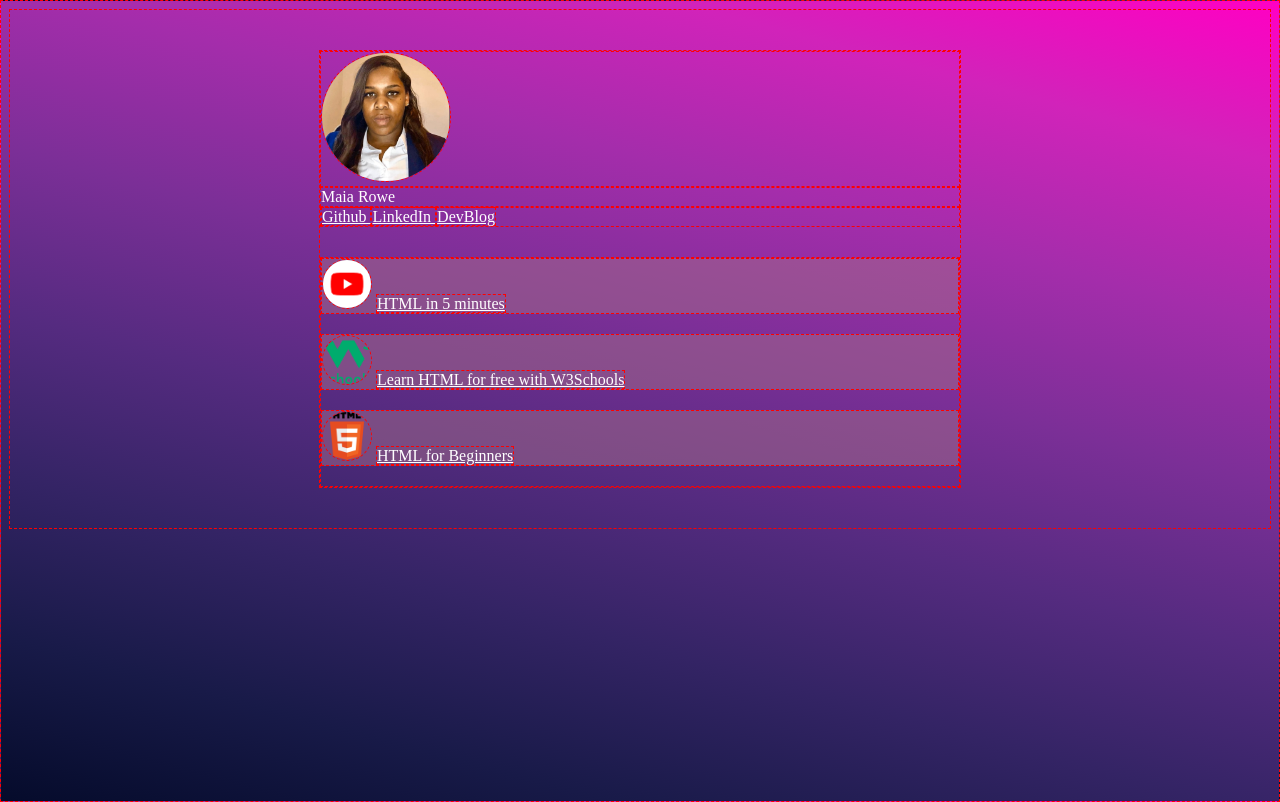
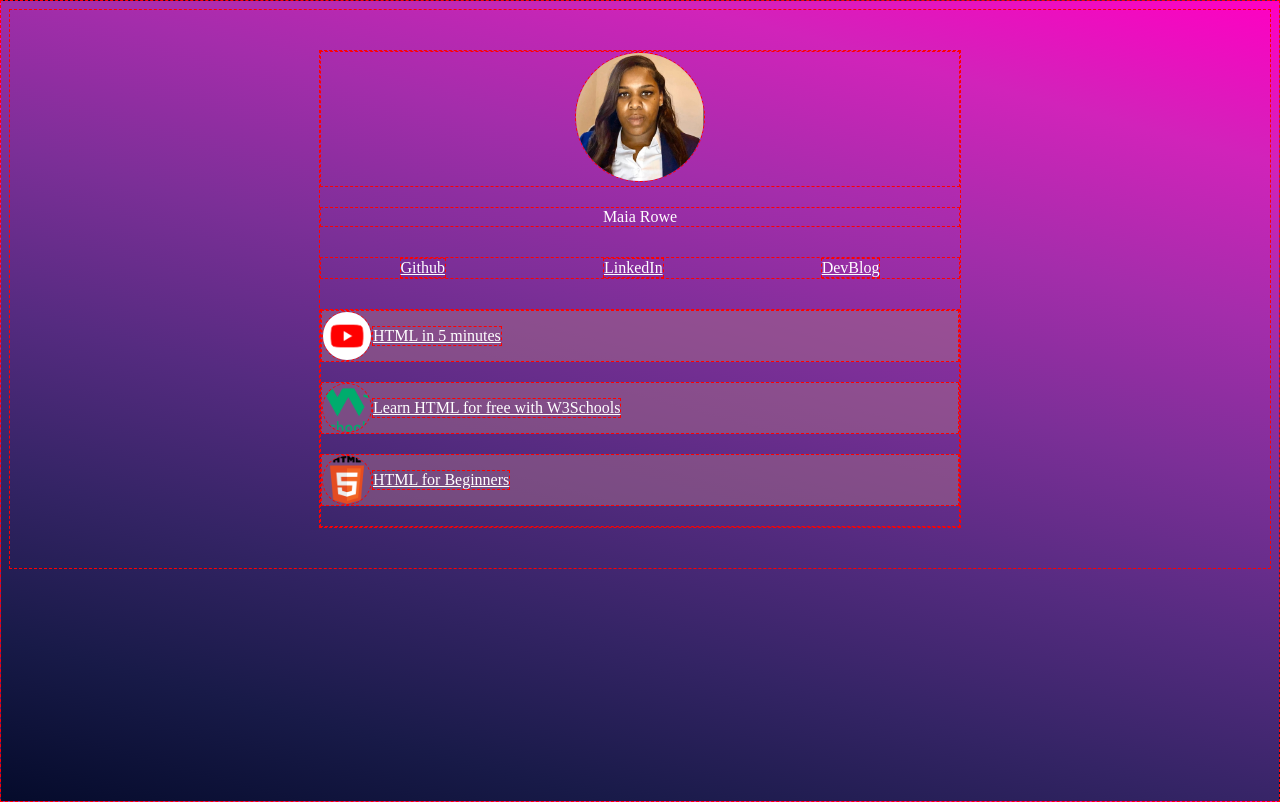
Before and after one commit to Mrowe178566/link-in-bio, a plain HTML site: page index.html in a window 1280 px wide. Drawn offline with Linux system fonts and the light colour scheme.

Commit message:
centering items and image

```diff
--- a/index.html
+++ b/index.html
@@ -51,18 +51,33 @@
       margin: auto;
     }
 
-    ,image.rowe {
+
+    .image-row {
       margin-bottom: 20px;
+      text-align: center;
     }
 
-    .name=row {
+    .name-row {
       margin-bottom: 30px;
+      text-align: center;
     }
 
     .social-icons-row {
       margin-bottom: 30px;
+      display: flex;
+      justify-content: space-around;
     }
 
+    .item {
+      margin-bottom: 20px;
+      display: flex;
+      align-items: center;
+    }
+
+    .link-text {
+      text-align: center;
+      flex-grow: 1;
+    }
   </style>
 </head>
 
```
